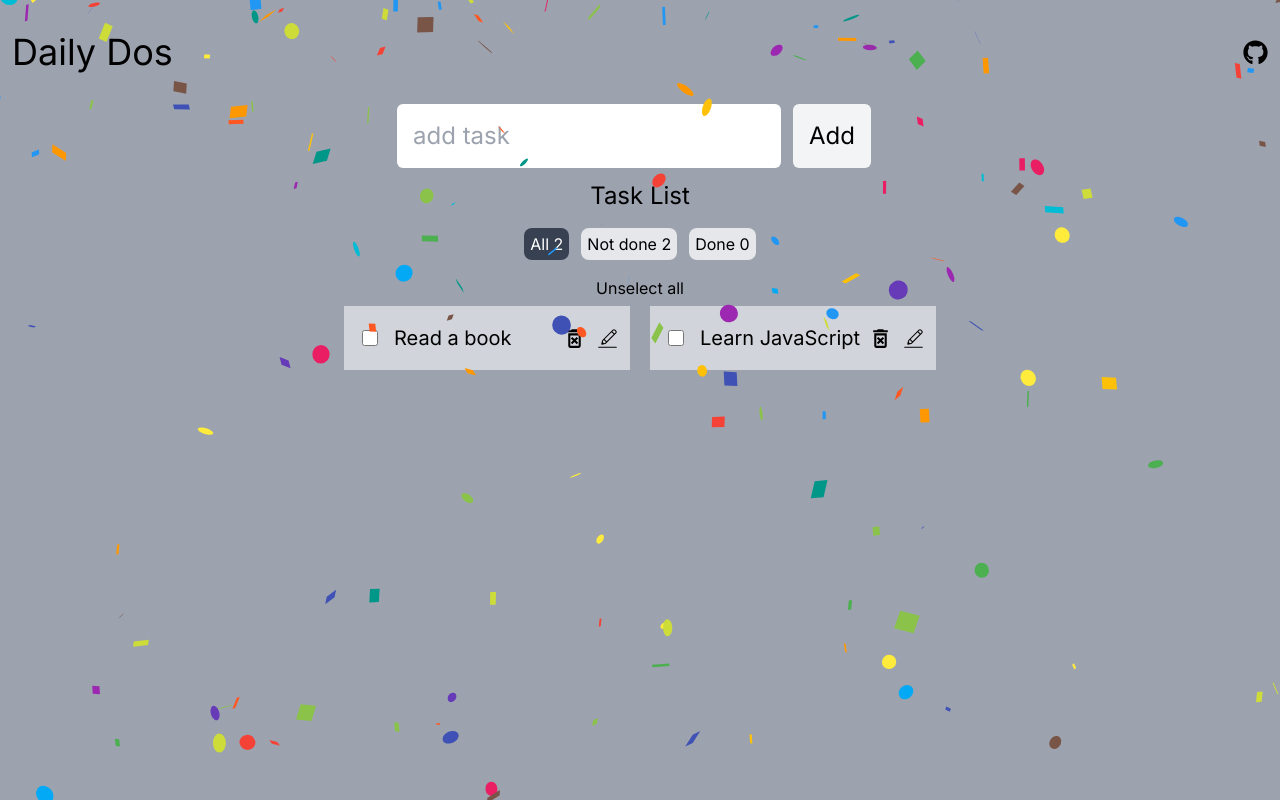
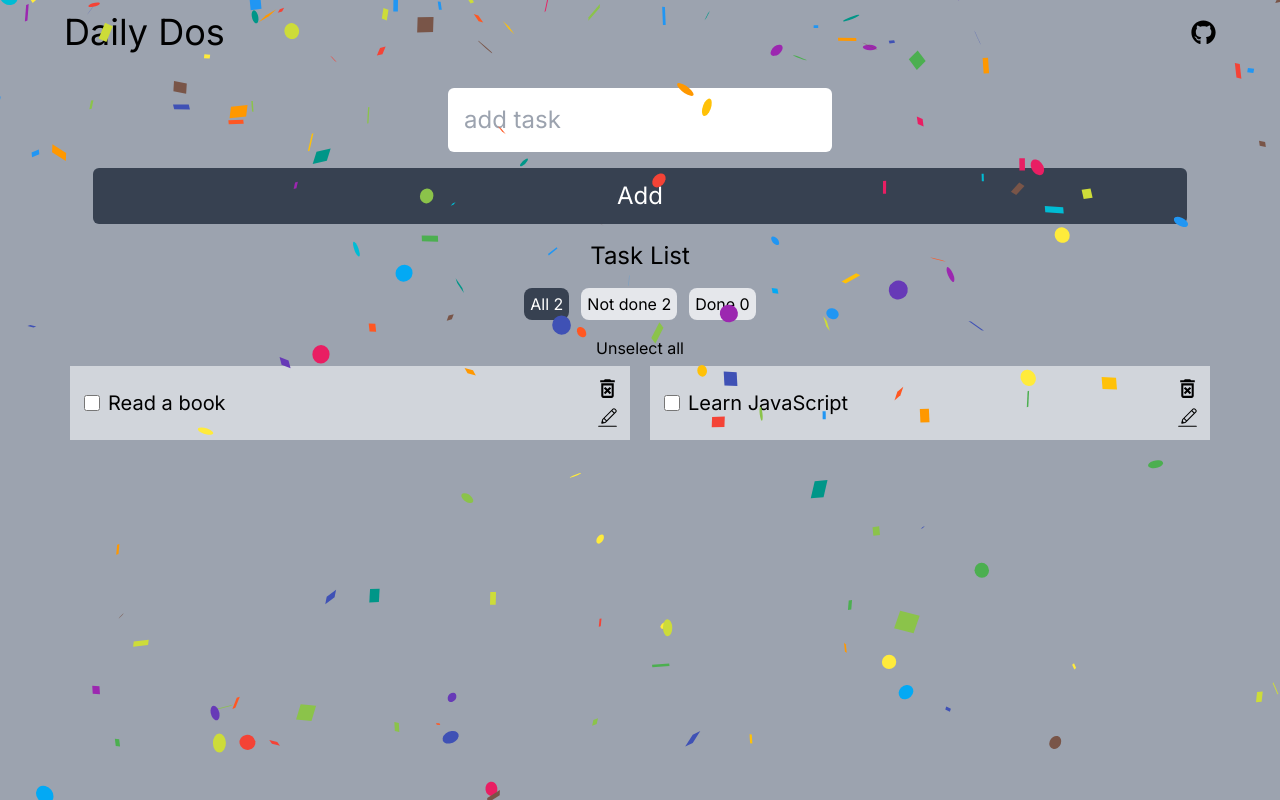
Before and after one commit to segunajibola/todos-daily, a Next.js app: page / in a window 1280 px wide. Built offline with nearby package versions, Linux system fonts and the light colour scheme.

Commit message:
addLoadingSpinner

```diff
--- a/app/components/AddTaskForm.tsx
+++ b/app/components/AddTaskForm.tsx
@@ -24,7 +24,7 @@ const AddTaskForm: React.FC<AddTaskFormProps> = ({ onAddTask }) => {
     }
   };
   return (
-    <form onSubmit={handleSubmit}>
+    <form onSubmit={handleSubmit} className="w-[90vw] mx-auto">
       <input
         type="text"
         placeholder="add task"
@@ -34,7 +34,7 @@ const AddTaskForm: React.FC<AddTaskFormProps> = ({ onAddTask }) => {
       />
       <button
         type="submit"
-        className="bg-gray-100 text-2xl text-black p-4  m-3 rounded-md"
+        className="bg-gray-700 text-white text-2xl p-3 m-4 mx-auto w-[95%] rounded-md"
       >
         Add
       </button>
--- a/app/components/TaskLists.tsx
+++ b/app/components/TaskLists.tsx
@@ -160,9 +160,9 @@ const TaskList: React.FC = () => {
           <div>
             <span onClick={handleUnselect}>Unselect all</span>
           </div>
-          {getFilteredTasks().length === 0 && (
+          {getFilteredTasks().length === 0 ? (
             <div className="my-10">Empty</div>
-          )}
+          ) : (
             <ul className="grid grid-cols-2 gap-2">
               {getFilteredTasks().map((task) => (
                 <div
@@ -174,7 +174,9 @@ const TaskList: React.FC = () => {
                       <input
                         type="text"
                         value={task.title}
-                      onChange={(e) => handleEditTask(task.id, e.target.value)}
+                        onChange={(e) =>
+                          handleEditTask(task.id, e.target.value)
+                        }
                         className="p-2 h-11 outline-none"
                       />
                       <MdOutlineDone
@@ -184,7 +186,7 @@ const TaskList: React.FC = () => {
                     </>
                   ) : (
                     <>
-                    <li className="flex gap-x-4 p-2">
+                      <li className="flex gap-x-2 p-1">
                         <input
                           type="checkbox"
                           checked={task.completed}
@@ -203,7 +205,7 @@ const TaskList: React.FC = () => {
                           {task.title}
                         </span>
                       </li>
-                    <div className="flex gap-x-2">
+                      <div className="flex flex-col gap-y-1">
                         <MdOutlineDeleteForever
                           onClick={() => deleteTask(task.id)}
                           className=""
@@ -219,6 +221,7 @@ const TaskList: React.FC = () => {
                 </div>
               ))}
             </ul>
+          )}
         </>
       )}
     </div>
--- a/app/page.tsx
+++ b/app/page.tsx
@@ -6,8 +6,8 @@ import { FaGithub } from "react-icons/fa";
 
 export default function Home() {
   return (
-    <div className="flex flex-col gap-y-2 py-5">
-      <header className="flex items-center justify-between p-3">
+    <div className="flex flex-col gap-y-6">
+      <header className="flex items-center justify-between py-3 w-[90%] mx-auto">
         <h1 className="text-center text-4xl">Daily Dos</h1>
         <a
           href="https://github.com/segunajibola/todos-daily/"
```
Lines whose indentation alone changed are shown as unchanged.
